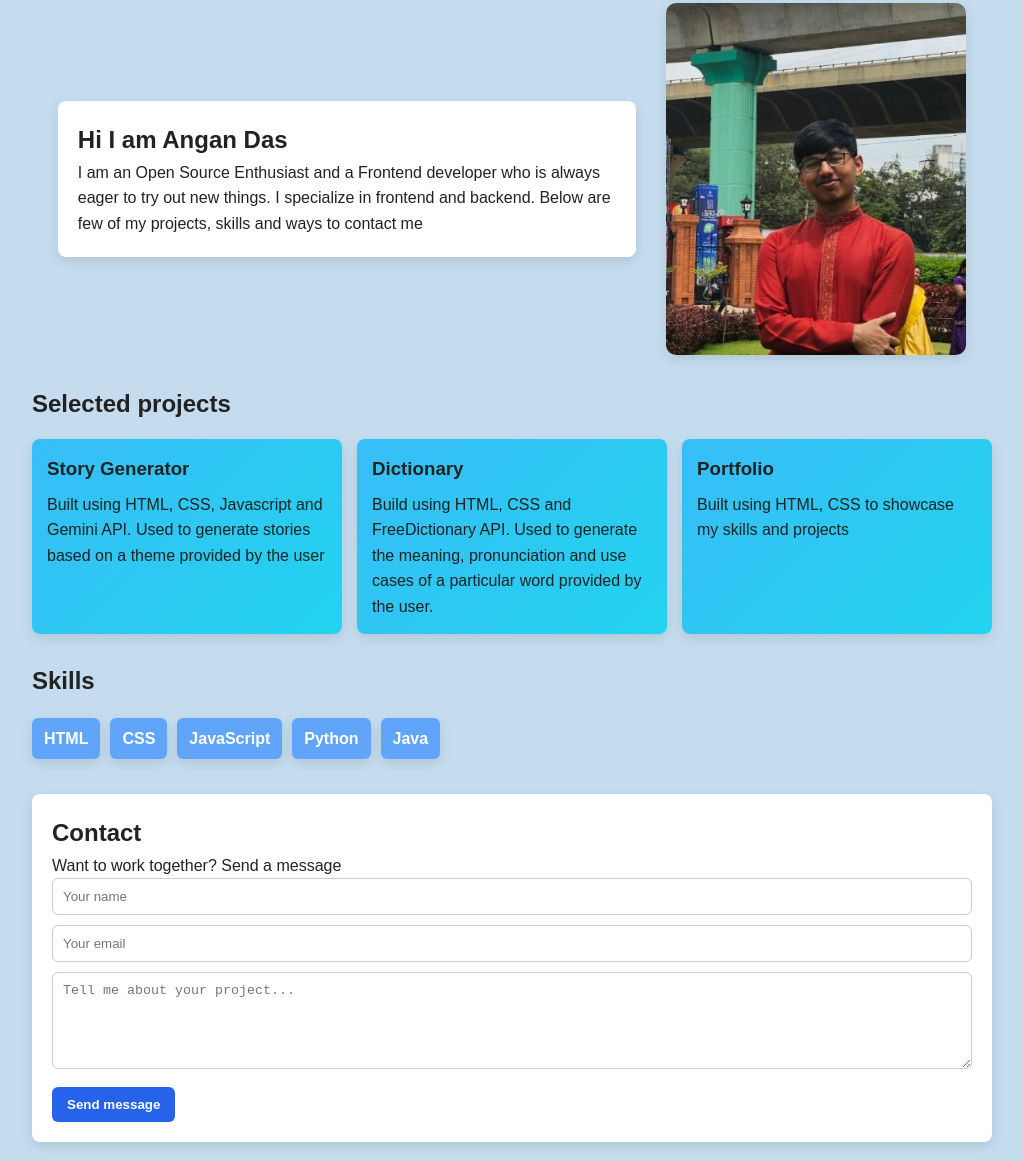
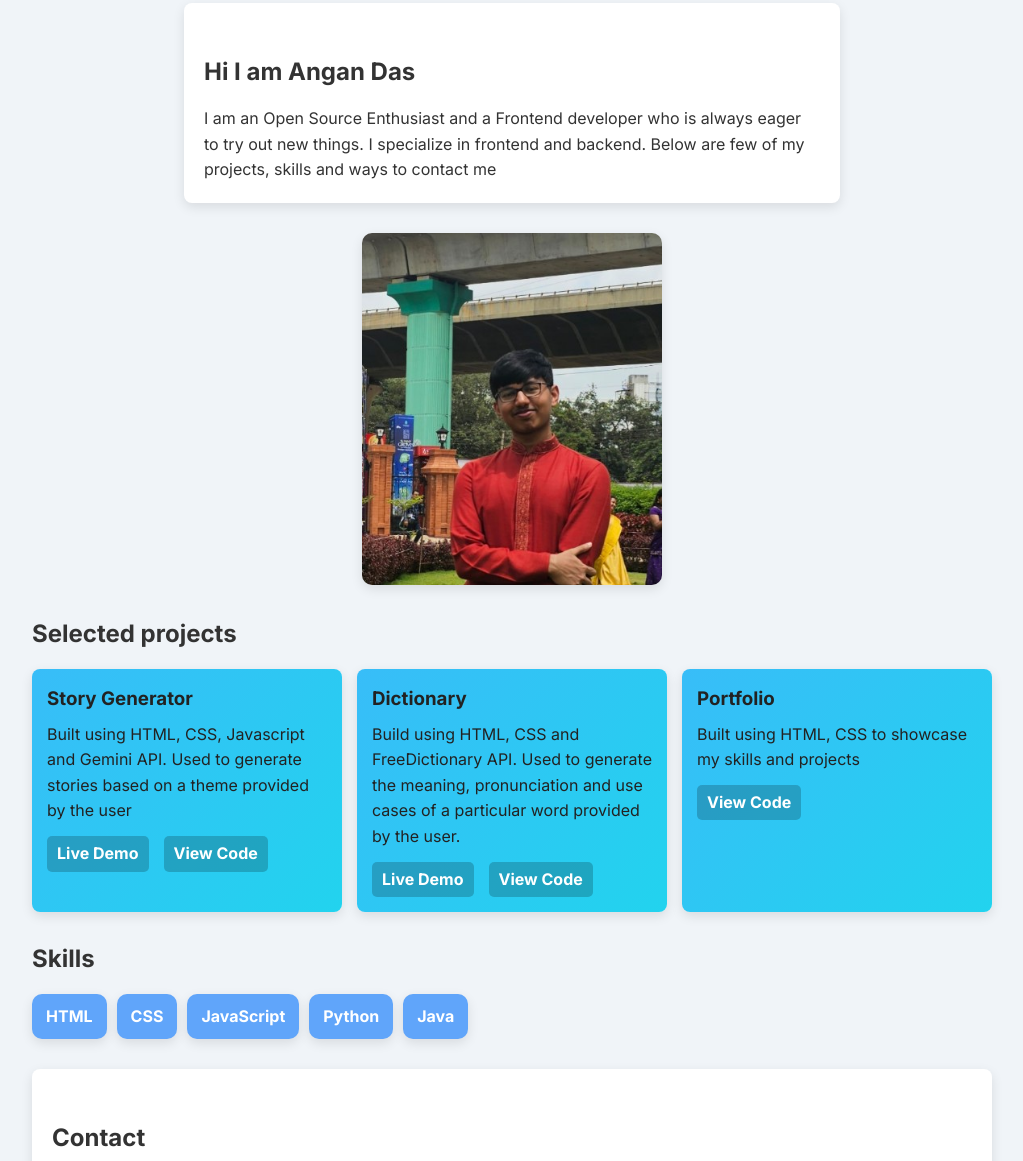
Before and after one commit to Friizy56/Portfolio-Demo, a plain HTML site: page index.html in a window 1280 px wide. Shown: the part 169-1330 px from the top of the page, without its empty margins (128-1151 px from the left). Drawn offline with Linux system fonts and the light colour scheme.

Commit message:
Update style.css, made more interactive

```diff
--- a/index.html
+++ b/index.html
@@ -4,8 +4,11 @@
 <head>
     <meta charset="UTF-8">
     <meta name="viewport" content="width=device-width, initial-scale=1.0">
-    <title>Document</title>
+    <title>Portfolio</title>
     <link rel="stylesheet" href="style.css">
+    <link rel="preconnect" href="https://fonts.googleapis.com">
+    <link rel="preconnect" href="https://fonts.gstatic.com" crossorigin>
+    <link href="https://fonts.googleapis.com/css2?family=Inter:wght@400;700&display=swap" rel="stylesheet">
 </head>
 
 <body>
@@ -25,7 +28,8 @@
         <section class="hero">
             <div class="intro">
                 <h2>Hi I am Angan Das</h2>
-                <p>I am an Open Source Enthusiast and a Frontend developer who is always eager to try out new things. I specialize in frontend
+                <p>I am an Open Source Enthusiast and a Frontend developer who is always eager to try out new things. I
+                    specialize in frontend
                     and backend. Below are few of my projects, skills and ways to contact me</p>
             </div>
 
@@ -38,19 +42,33 @@
             </aside>
         </section>
         <section id="projects">
-            <h2 style="margin-top:30px">Selected projects</h2>
+            <h2>Selected projects</h2>
             <div class="projects">
                 <article class="project">
                     <h3>Story Generator</h3>
-                    <p>Built using HTML, CSS, Javascript and Gemini API. Used to generate stories based on a theme provided by the user</p>
+                    <p>Built using HTML, CSS, Javascript and Gemini API. Used to generate stories based on a theme
+                        provided by the user</p>
+                    <div class="project-links">
+                        <a href="https://story-generator-2wq4.vercel.app/" target="_blank">Live Demo</a>
+                        <a href="https://github.com/Friizy56/Story-Generator" target="_blank">View Code</a>
+                    </div>
                 </article>
                 <article class="project">
                     <h3>Dictionary</h3>
-                    <p>Build using HTML, CSS and FreeDictionary API. Used to generate the meaning, pronunciation and use cases of a particular word provided by the user.</p>
+                    <p>Build using HTML, CSS and FreeDictionary API. Used to generate the meaning, pronunciation and use
+                        cases of a particular word provided by the user.</p>
+                    <div class="project-links">
+                        <a href="https://friizy56.github.io/Dictionary/" target="_blank">Live Demo</a>
+                        <a href="https://github.com/Friizy56/Dictionary" target="_blank">View Code</a>
+                    </div>
                 </article>
                 <article class="project">
                     <h3>Portfolio </h3>
                     <p>Built using HTML, CSS to showcase my skills and projects</p>
+                    <div class="project-links">
+                        <!-- <a href="your-live-demo-link-here" target="_blank">Live Demo</a> -->
+                        <a href="https://github.com/Friizy56/Portfolio-Demo" target="_blank">View Code</a>
+                    </div>
                 </article>
             </div>
         </section>
--- a/style.css
+++ b/style.css
@@ -5,12 +5,15 @@
     padding: 0;
 }
 
+/* New: Added for smooth scrolling when nav links are clicked */
+html {
+    scroll-behavior: smooth;
+}
 
 body {
-    font-family: Arial, sans-serif;
-    background: hsl(205, 55%, 85%);
-    /* light blue background */
-    color: #222222;
+    font-family: 'Inter', sans-serif;
+    background: #f0f4f8;
+    color: #333;
     line-height: 1.6;
 }
 
@@ -20,12 +23,13 @@ body {
     padding: 20px;
 }
 
-/* Header */
+/* Header: Consolidated the two 'header' rules into one */
 header {
     background: linear-gradient(90deg, #3b82f6, #2563eb);
     color: #fff;
     padding: 20px;
     border-radius: 8px;
+    text-align: center;
 }
 
 header h1 {
@@ -43,38 +47,21 @@ header nav a {
     font-weight: bold;
 }
 
-/* Add this to style.css */
-.sidebar .card {
-    padding: 0;
-    overflow: hidden;
-    /* This will clip the image to the card's rounded corners */
-}
-
-.sidebar .card img {
-    width: 100%;
-    display: block;
-    /* Removes any extra space below the image */
-}
-
 header nav a:hover {
     text-decoration: underline;
 }
 
+/* Hero Section */
 .hero {
     display: flex;
     gap: 30px;
-    /* Increased gap for better spacing */
     margin: 20px 0;
     justify-content: center;
-    /* Horizontally center the items */
     align-items: center;
-    /* Vertically align them */
     flex-wrap: wrap;
-    /* Allow items to wrap on smaller screens */
 }
 
 .intro {
-    /* Don't grow, but can shrink, with an ideal width of 65 characters */
     flex: 0 1 65ch;
     background: white;
     padding: 20px;
@@ -83,17 +70,26 @@ header nav a:hover {
 }
 
 .sidebar {
-    /* Don't grow or shrink, with a fixed width of 300px */
     flex: 0 0 300px;
 }
 
-.card {
-    background: white;
-    padding: 15px;
-    border-radius: 8px;
-    box-shadow: 0 4px 12px rgba(0, 0, 0, 0.1);
+.sidebar .card {
+    padding: 0;
+    overflow: hidden;
 }
 
+.sidebar .card img {
+    width: 100%;
+    display: block;
+}
+
+/* New: A rule to style all section headers, replacing the inline styles */
+section h2 {
+    margin-top: 30px;
+    margin-bottom: 15px;
+}
+
+/* Projects Section */
 .projects {
     display: grid;
     grid-template-columns: repeat(auto-fit, minmax(220px, 1fr));
@@ -107,25 +103,66 @@ header nav a:hover {
     border-radius: 8px;
     color: #222;
     box-shadow: 0 4px 12px rgba(0, 0, 0, 0.1);
+    transition: transform 0.3s ease, box-shadow 0.3s ease;
+    /* New: Smooth transition */
+}
+
+/* New: Adds the "lift up" effect on hover */
+.project:hover {
+    transform: translateY(-5px);
+    box-shadow: 0 8px 20px rgba(0, 0, 0, 0.12);
 }
 
 .project h3 {
     margin-bottom: 8px;
 }
 
-/* Skills */
-#skills span {
-    background: #60a5fa;
-    /* soft blue chips */
-    color: #fff;
-    display: inline-block;
-    margin: 5px 0;
-    padding: 8px 12px;
-    border-radius: 6px;
-    font-weight: bold;
+/* New: Styles for the Live Demo and View Code links */
+.project-links {
+    margin-top: 12px;
+    display: flex;
+    gap: 15px;
 }
 
-/* Contact */
+.project-links a {
+    color: #fff;
+    font-weight: bold;
+    text-decoration: none;
+    background-color: rgba(0, 0, 0, 0.2);
+    padding: 5px 10px;
+    border-radius: 5px;
+    transition: background-color 0.3s;
+}
+
+.project-links a:hover {
+    background-color: rgba(0, 0, 0, 0.4);
+}
+
+/* Skills Section */
+.card {
+    /* Consolidated the two '.card' rules */
+    background: white;
+    padding: 10px 14px;
+    border-radius: 10px;
+    box-shadow: 0 4px 12px rgba(0, 0, 0, 0.1);
+}
+
+#skills .card {
+    /* Specific styling for skill cards */
+    background: #60a5fa;
+    color: #fff;
+    font-weight: bold;
+    cursor: default;
+    transition: transform 0.3s ease;
+    /* New: Smooth transition */
+}
+
+/* New: Adds a slight zoom effect to skills on hover */
+#skills .card:hover {
+    transform: scale(1.05);
+}
+
+/* Contact Section */
 #contact {
     margin-top: 30px;
     background: #ffffff;
@@ -141,6 +178,8 @@ header nav a:hover {
     padding: 10px;
     border: 1px solid #ccc;
     border-radius: 6px;
+    font-family: 'Inter', sans-serif;
+    /* Ensures consistent font */
 }
 
 #contact button {
@@ -152,19 +191,12 @@ header nav a:hover {
     cursor: pointer;
     font-weight: bold;
 }
-header {
-        text-align: center;
-    }
 
 #contact button:hover {
     background: #1e40af;
 }
 
-.card {
-    padding: 10px 14px;
-    border-radius: 10px;
-}
-
+/* Footer */
 footer {
     margin-top: 30px;
     text-align: center;
@@ -180,7 +212,8 @@ footer .socials img {
     width: 28px;
     margin: 0 10px;
     filter: drop-shadow(0 2px 4px rgba(0, 0, 0, 0.2));
-    transition: 0.3s;
+    transition: transform 0.3s;
+    /* Updated for consistency */
 }
 
 footer .socials img:hover {
@@ -193,14 +226,13 @@ footer .socials img:hover {
     }
 
     .intro {
-        /* Resets the desktop-specific width for mobile */
         flex-basis: auto;
         width: 100%;
     }
 
     .sidebar {
-        /* Prevents the image from becoming too large on tablets */
         max-width: 350px;
+        width: 100%;
         margin: 0 auto;
     }
 }
```
